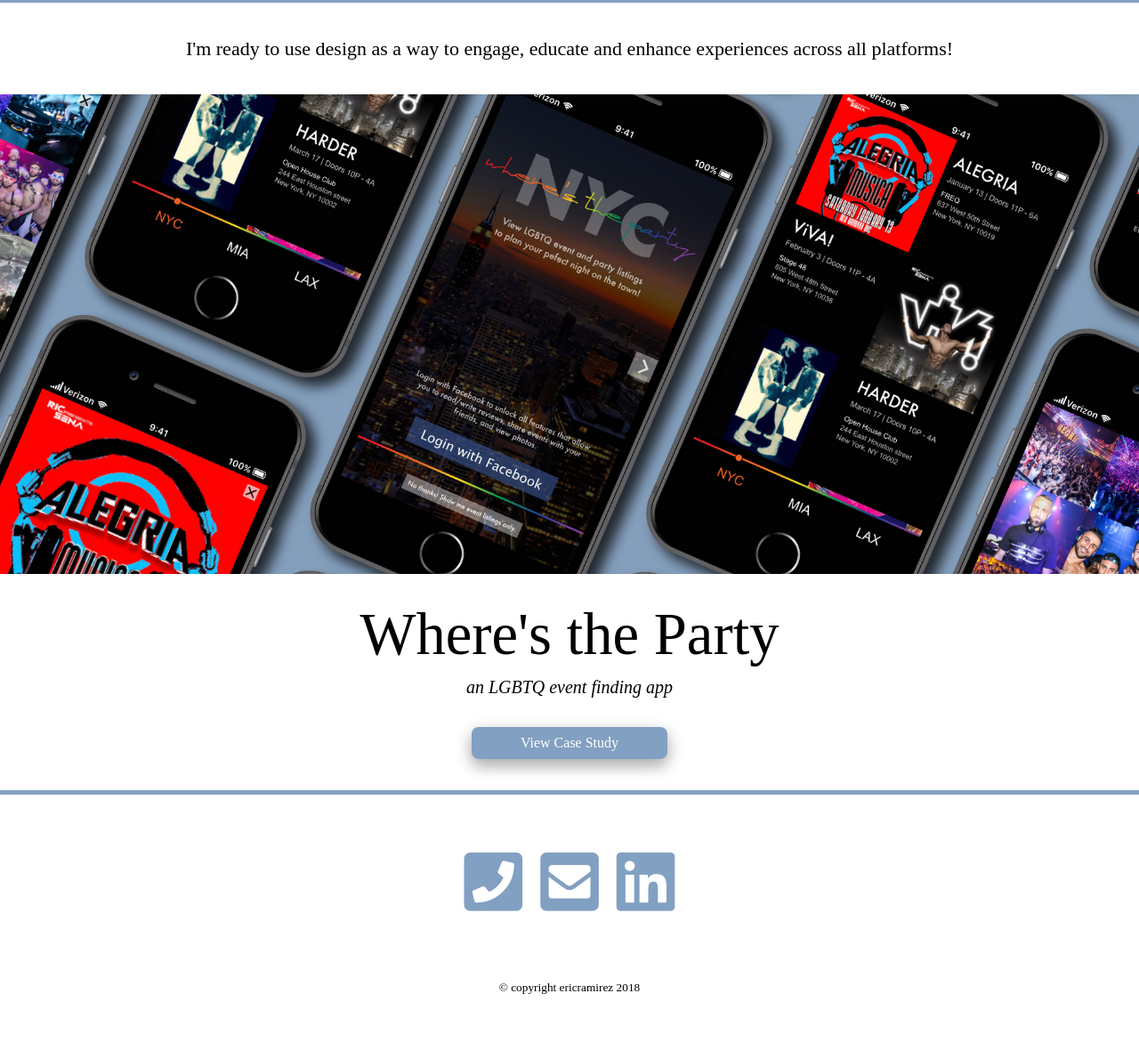
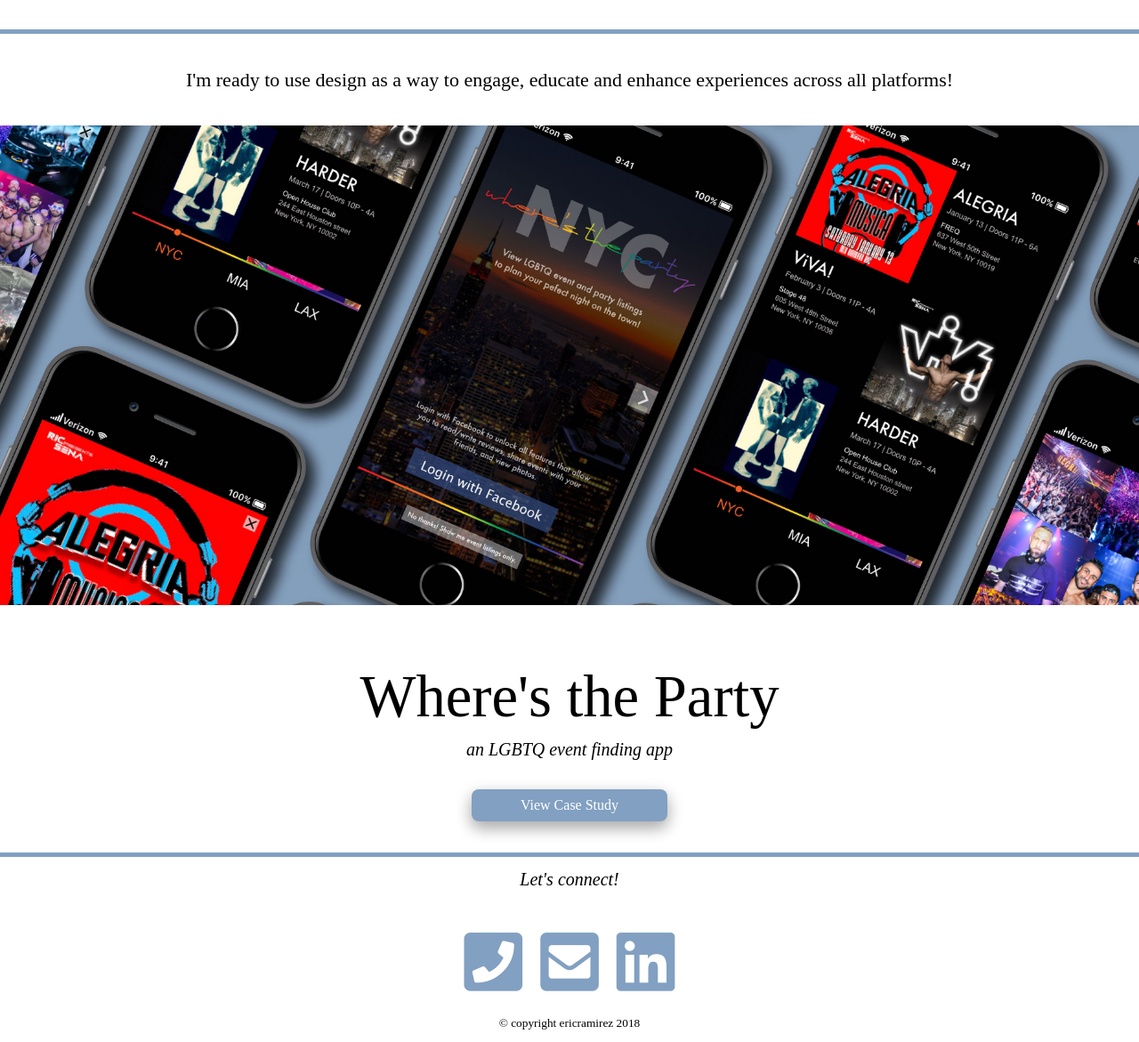
Before and after one commit to ericalanramirez/Portfolio, a plain HTML site: page index.html in a window 1280 px wide. Shown: the part 662-1833 px from the top of the page at 89% size. Before the commit the page ends 1793 px from the top, so only its background shows below. Drawn offline with Linux system fonts and the light colour scheme.

Commit message:
latest update

```diff
--- a/index.html
+++ b/index.html
@@ -22,6 +22,7 @@
       <a href="WTPCaseStudy.html" class="button">View Case Study</a>
     </section>
     <footer>
+      <h2>Let's connect!</h2>
       <div id="social-media">
         <a href="tel:64673784303" class="fas fa-phone-square" style="font-size:75px; color:#82A0C1;"" alt="Phone"></a>
         <a href="mailto:ericramireznyc@yahoo.com" class="fas fa-envelope-square" style="font-size:75px; color:#82A0C1;"" alt="Email"></a>
--- a/style.css
+++ b/style.css
@@ -90,6 +90,7 @@ img {
     display:block;
     height: auto;
     width: 100%;
+		padding-bottom: 35px;
   }
 header img {
     border-bottom: 5px solid #82A0C1;
@@ -104,7 +105,6 @@ a { display: block;
 div#social-media {
   display: flex;
   justify-content: center;
-	padding: 50px;
 
 }
 
```
Also changed, not shown: about.html (+1 -0 lines), graphics.html (+1 -0 lines), work.html (+2 -1 lines), img/PrototypeWebCopy.png (deleted), 1 other file.
